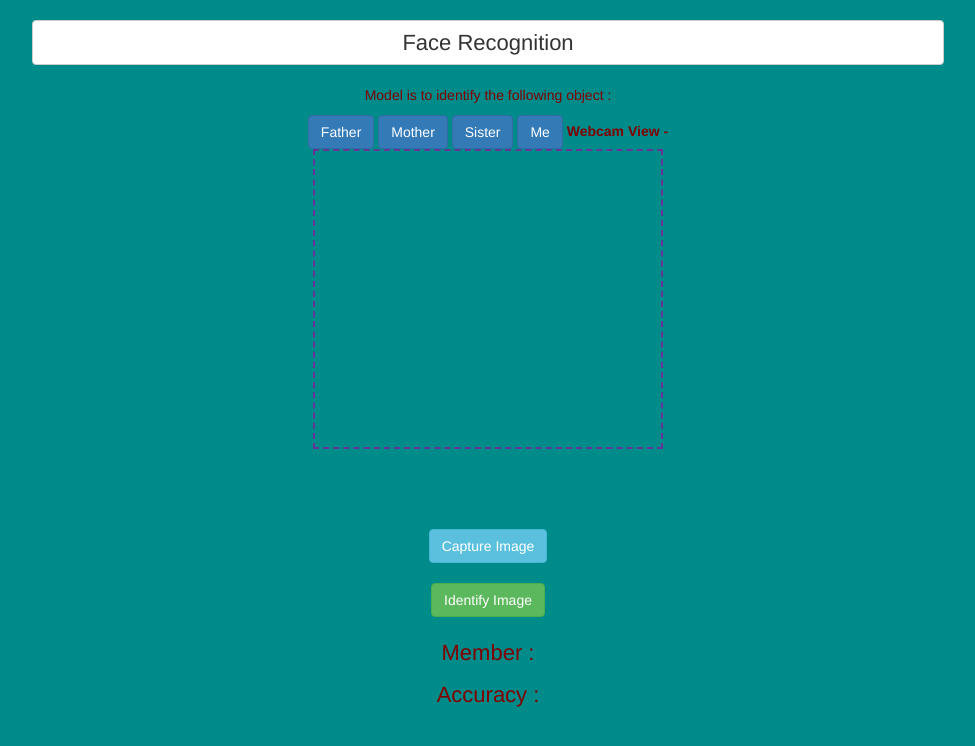
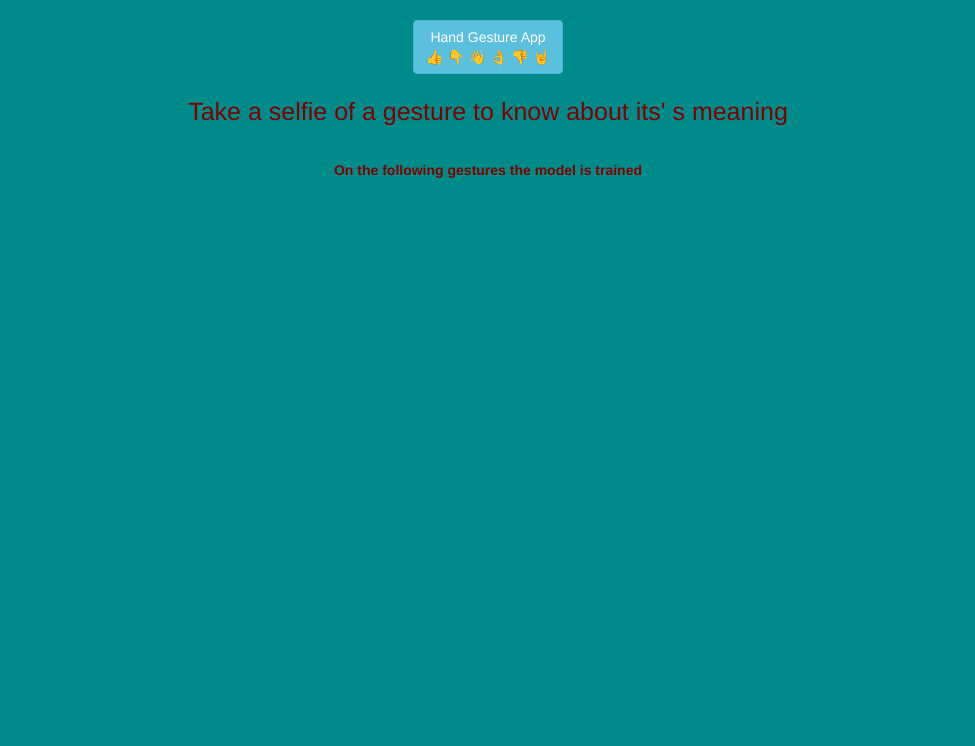
Before and after one commit to SiddhantNarayanMali/t-xhgeltdu-gjcftugj, a plain HTML site: page index.html in a window 1280 px wide. Shown: the whole page, without its empty margins (152-1127 px from the left). Drawn offline with nearby package versions, Linux system fonts and the light colour scheme.

Commit message:
Add files via upload

```diff
--- a/index.html
+++ b/index.html
@@ -1,45 +1,40 @@
+<!DOCTYPE html>
 <html>
     <head>
-    <title>Face Recognition</title>
+        <title>Hand Gesture</title>
         <meta name="viewport" content="width=device-width, initial-scale=1.0">
     <link rel="stylesheet" href="https://maxcdn.bootstrapcdn.com/bootstrap/3.4.0/css/bootstrap.min.css">
     <script src="https://ajax.googleapis.com/ajax/libs/jquery/3.4.1/jquery.min.js"></script>
     <script src="https://maxcdn.bootstrapcdn.com/bootstrap/3.4.0/js/bootstrap.min.js"></script>
 
+    <script src="https://unpkg.com/ml5@0.4.3/dist/ml5.min.js"></script>
     <script src="https://cdnjs.cloudflare.com/ajax/libs/webcamjs/1.0.26/webcam.js"></script>
-    <script src="https://unpkg.com/ml5@0.4.3/dist/ml5.min.js"></script>
 
-
-   <link rel="stylesheet" href="style.css">
+    <link rel="stylesheet" type="text/css" href="style.css">
 
     </head>
 
-
     <body>
         <div class="container">
+
             <center>
-              <h3 class="btn btn-default heading">Face Recognition</h3>
-
+                <h3 class="btn btn-info title">Hand Gesture App
+                    <br>
+                    <span>&#128077;</span>
+                    <span>&#128071;</span>
+                    <span>&#128075;</span>
+                    <span>&#128076;</span>
+                    <span>&#128078;</span>
+                    <span>&#129304;</span>
+                </h3>
                 <br>
                 <br>
 
-              <p style="-fontsize: 22px">Model is to identify the following object : </p>
-              <div id="father" class="btn btn-primary">Father</div>
-              <div id="mother" class="btn btn-primary">Mother</div>
-              <div id="sister" class="btn btn-primary">Sister</div>
-              <div id="me" class="btn btn-primary">Me</div>
-              <label>Webcam View - </label>
-      <div id="camera"></div>
-      <br><br>
-        <div id="result"></div>
-      <br><br>
-      <button onclick="capture()" class="btn btn-info">Capture Image</button>
-      <br><br>
-      <button onclick="identify()" class="btn btn-success">Identify Image</button>
-      <br><br>
-
-      <p style="font-size: 22px;">Member : <span id="object"></span> </p>
-      <p style="font-size: 22px;">Accuracy : <span id="accuracy"></span> </p>
+                <p style="font-size: 25px;">Take a selfie of a gesture to know about its' s meaning</p>
+                <br>
+                <b>On the following gestures the model is trained</b>
             </center>
+            <!--https://teachablemachine.withgoogle.com/models/wgTi8Nmaf/-->
         </div>
     </body>
+</html>
```
Lines whose indentation alone changed are shown as unchanged.
